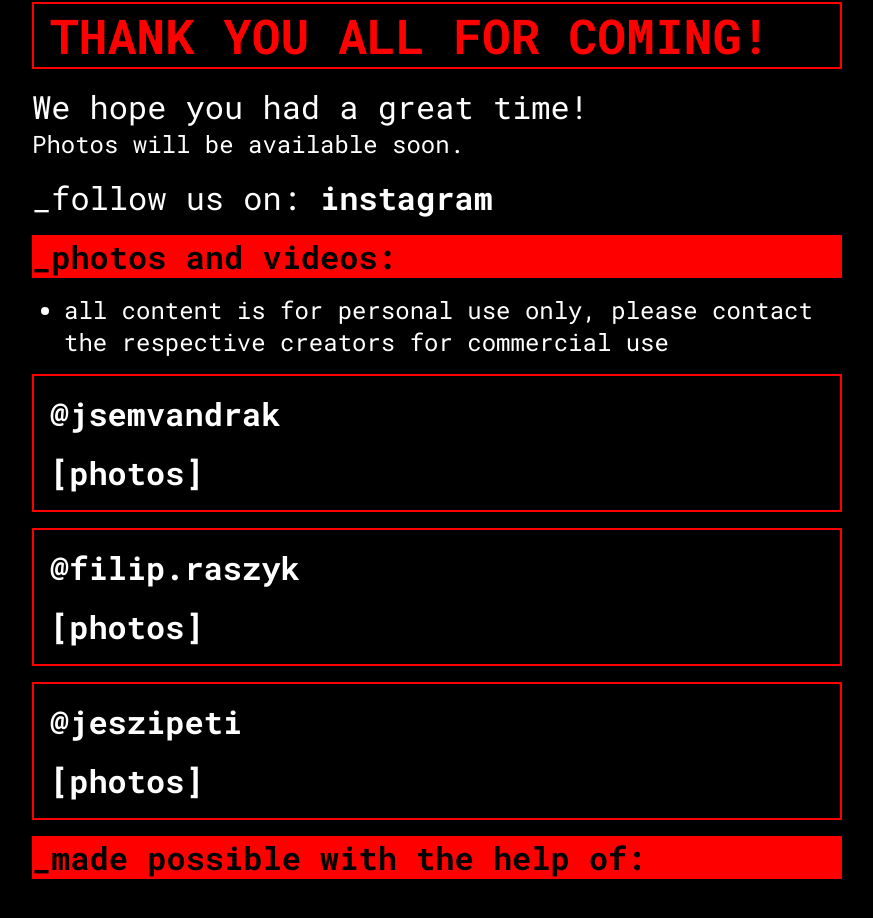
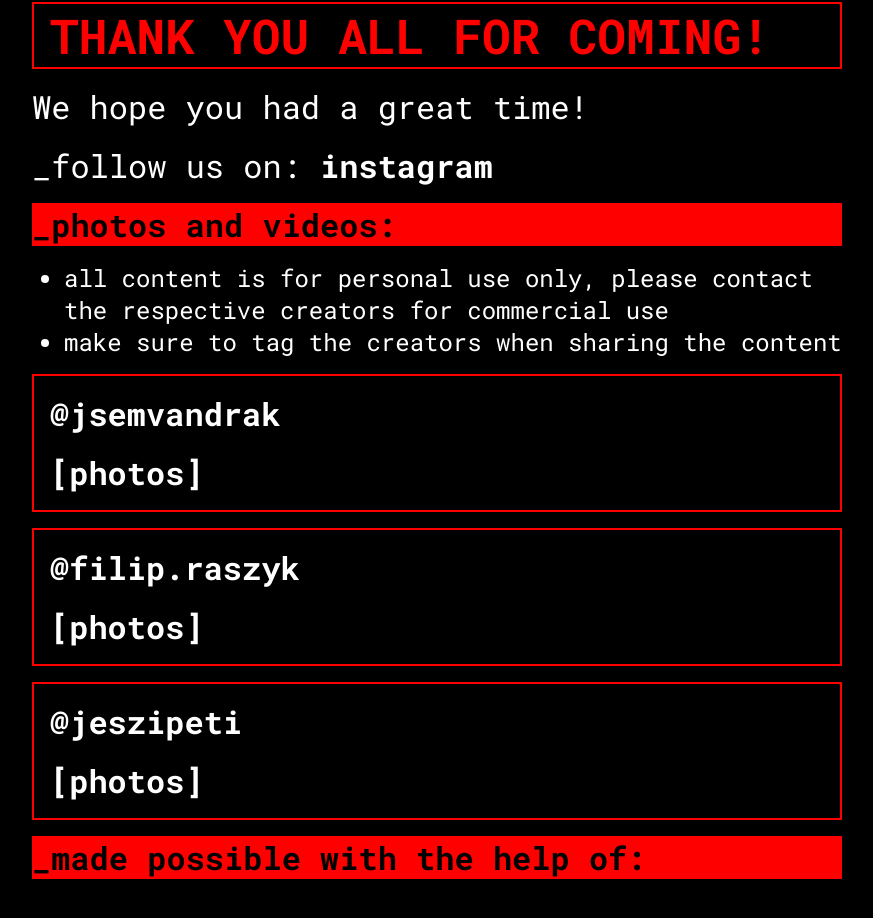
Before and after one commit to erevanayen/kf-2025, a Next.js app: page / in a window 1280 px wide. Shown: the part 933-1851 px from the top of the page, without its empty margins (203-1076 px from the left). Built offline with nearby package versions, Linux system fonts and the light colour scheme.

Commit message:
fix: removed correct photo line

```diff
--- a/app/page.tsx
+++ b/app/page.tsx
@@ -93,7 +93,6 @@ export default function Home() {
 						<div className={`${styles.text2} ${styles.mT}`}>
 							{dictionary.thanks.desc1}
 						</div>
-						<div className={styles.text3}>{dictionary.thanks.desc2}</div>
 						<div className={`${styles.text2} ${styles.mT}`}>
 							{"_"}
 							{dictionary.follow}
@@ -118,6 +117,7 @@ export default function Home() {
 						</div>
 						<ul className={`${styles.subList} ${styles.text3} ${styles.mT}`}>
 							<li>{dictionary.media.desc2}</li>
+							<li>{dictionary.media.desc3}</li>
 						</ul>
 						<div className={`${styles.creatorDiv} ${styles.mT}`}>
 							<div className={`${styles.text2}`}>
```
